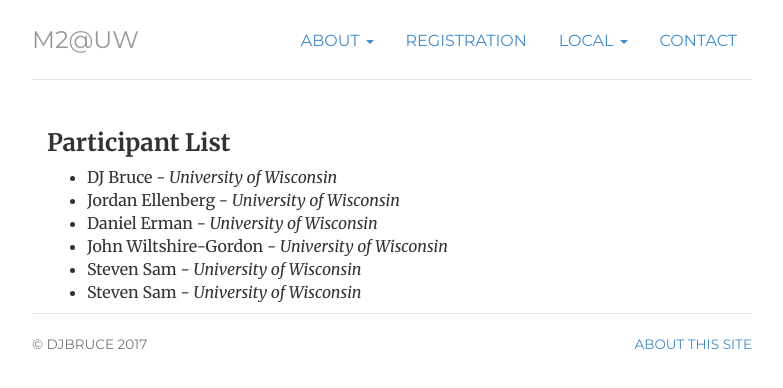
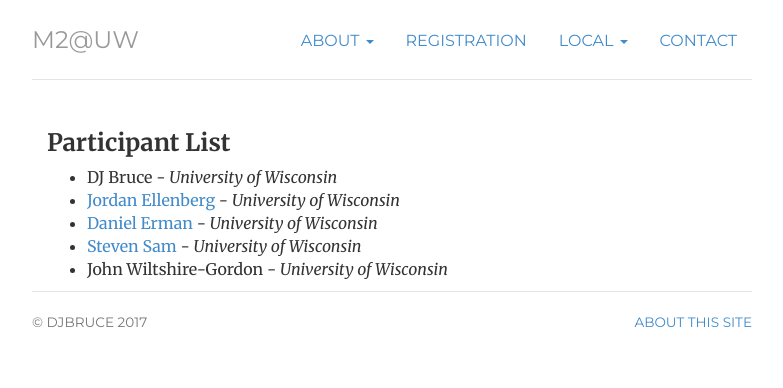
Before and after one commit to julietteBruce/M2-Wisconsin-2018, a Jekyll site: the page built from participants/index.html, in a window 1280 px wide. Shown: the top 388 px of the page, without its empty margins (248-1031 px from the left). Built offline with Jekyll 4.4.1, drawn with Linux system fonts in a browser that asks for light colours.

Commit message:
Updated Participants List

```diff
--- a/participants/index.html
+++ b/participants/index.html
@@ -8,11 +8,10 @@ description: M2@UW Participants
 <h3> Participant List</h3>
 
 <ul>
-	<li>DJ Bruce - <i>University of Wisconsin</i>
-	<li>Jordan Ellenberg - <i>University of Wisconsin</i>
-	<li>Daniel Erman - <i>University of Wisconsin</i>
-	<li>John Wiltshire-Gordon - <i>University of Wisconsin</i>
-	<li>Steven Sam - <i>University of Wisconsin</i>
-	<li>Steven Sam - <i>University of Wisconsin</i>
+	<li>DJ Bruce - <i>University of Wisconsin</i></li>
+	<li><a href="http://www.math.wisc.edu/~ellenber/">Jordan Ellenberg</a> - <i>University of Wisconsin</i></li>
+	<li><a href="http://www.math.wisc.edu/~derman/">Daniel Erman</a> - <i>University of Wisconsin</i>
+	<li><a href="http://www.math.wisc.edu/~svs/">Steven Sam</a> - <i>University of Wisconsin</i></li>
+	<li>John Wiltshire-Gordon - <i>University of Wisconsin</i></li>
 </ul>
 </div>
```
